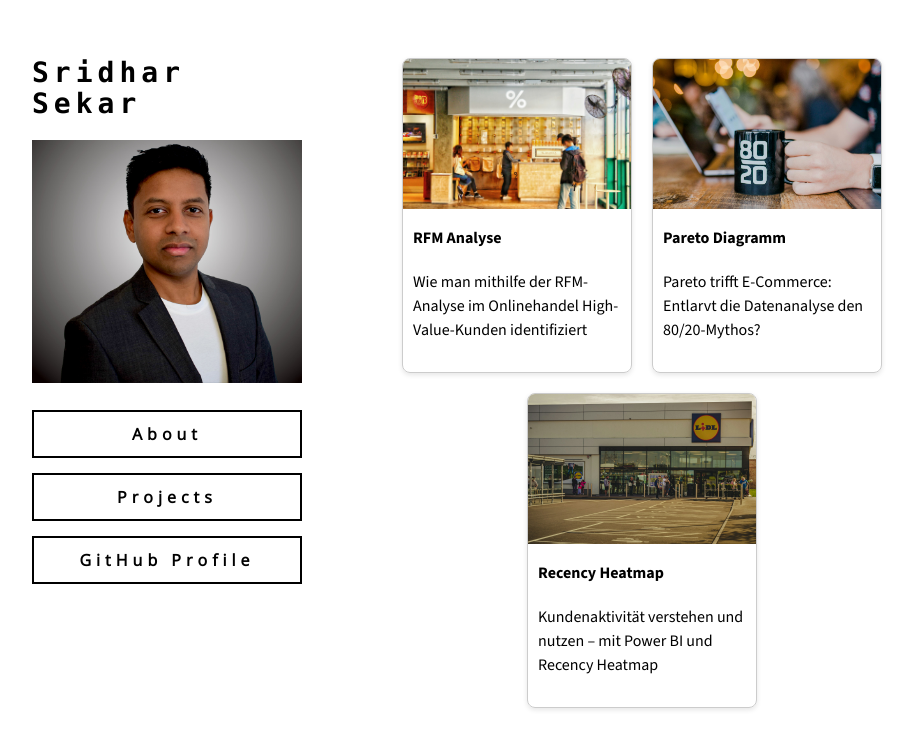
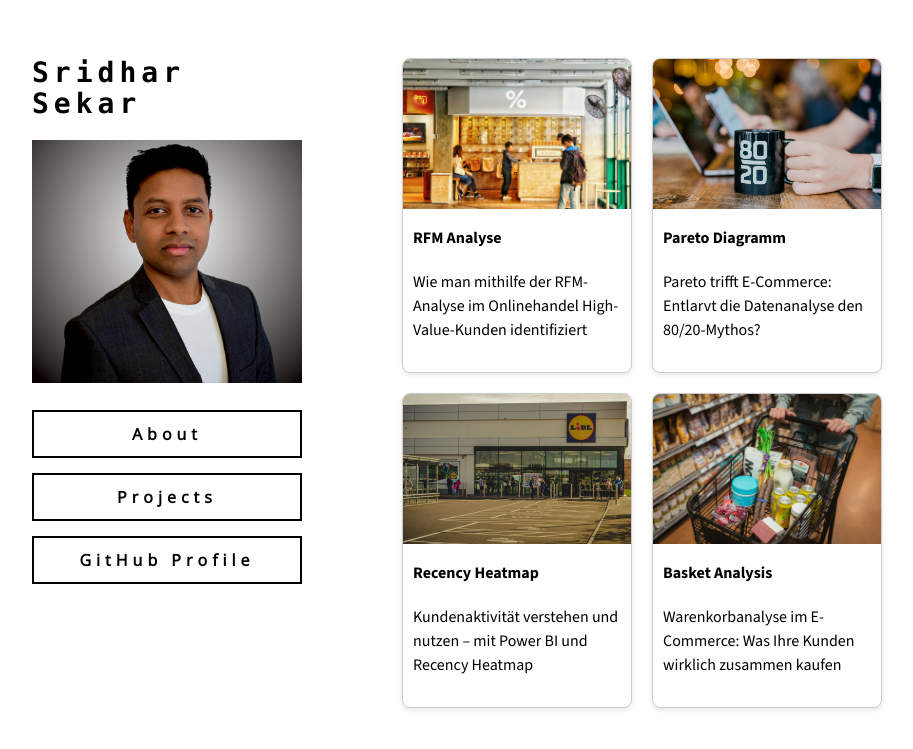
Before and after one commit to sridhar-portfolio/sridhar-portfolio.github.io, a Jekyll site: the page built from docs/projects.md, in a window 1280 px wide. Shown: the top 749 px of the page, without its empty margins (178-1091 px from the left). Built offline with Jekyll 4.4.1, drawn with Linux system fonts in a browser that asks for light colours; our own code applies the rules of GitHub Pages for plain Markdown files; the repository's description, which GitHub fills in, is left out.

Commit message:
Update projects.md

```diff
--- a/docs/projects.md
+++ b/docs/projects.md
@@ -26,6 +26,14 @@
       <p style="padding: 10px; text-align: left; color: #000000; margin-top: 0px;">Kundenaktivität verstehen und nutzen – mit Power BI und Recency Heatmap</p>
   </div>
 
+  <div style="flex: 0 0 calc(50% - 20px); box-sizing: border-box; border: 1px solid #ccc; border-radius: 8px; overflow: hidden; box-shadow: 0 2px 5px rgba(0,0,0,0.1);">
+    <a href="basket_1.html">
+      <img src="../assets/img/basket_1_0.jpg" alt="Basket Analysis" style="width: 100%; height: 150px; object-fit: cover;">
+      <p style="padding: 10px; text-align: left; font-weight: bold; margin-bottom: 0px;">Basket Analysis</p>
+    </a>
+      <p style="padding: 10px; text-align: left; color: #000000; margin-top: 0px;">Warenkorbanalyse im E-Commerce: Was Ihre Kunden wirklich zusammen kaufen</p>
+  </div>
+
   <!-- Repeat for other projects -->
 
 </div>
```
